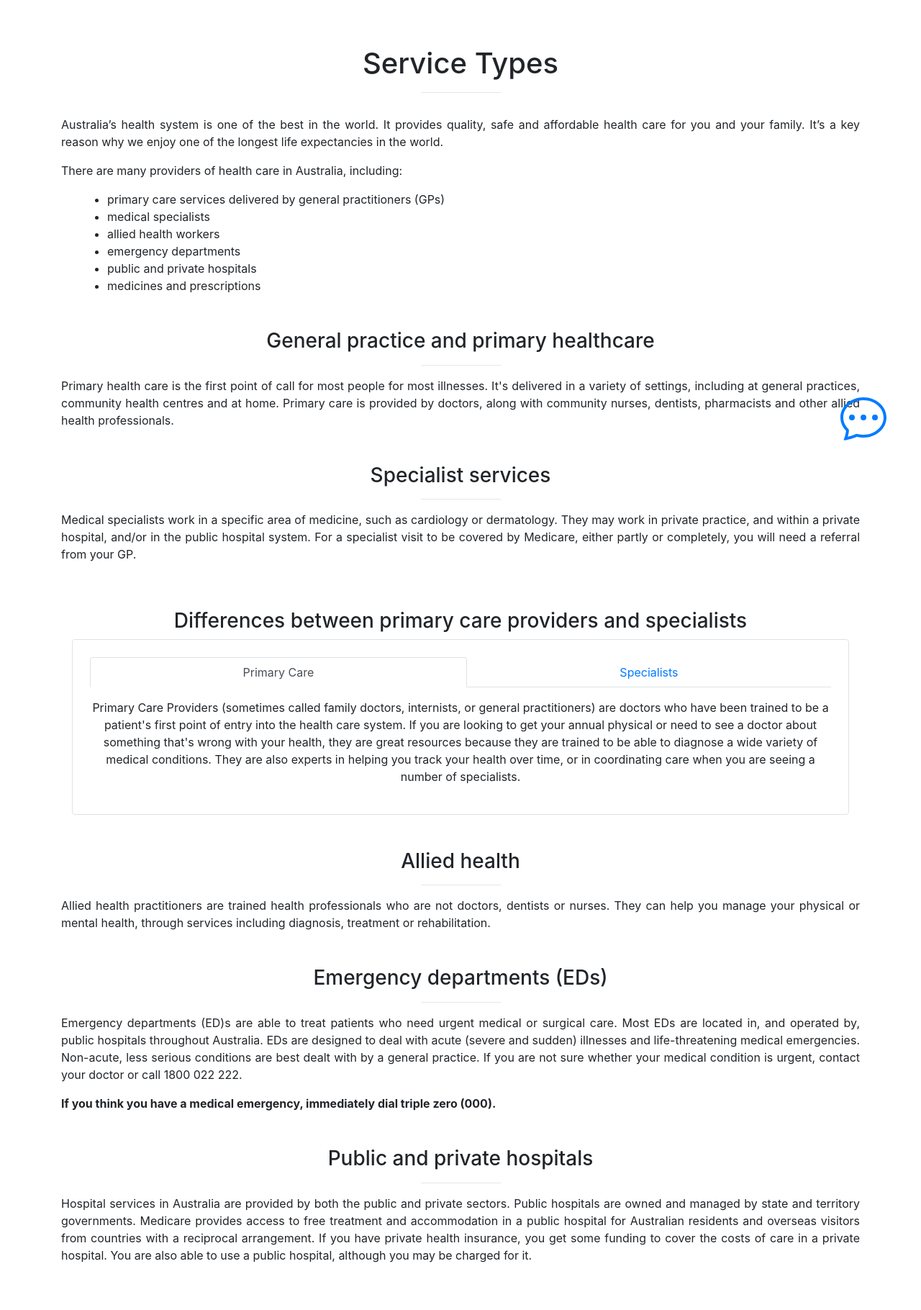
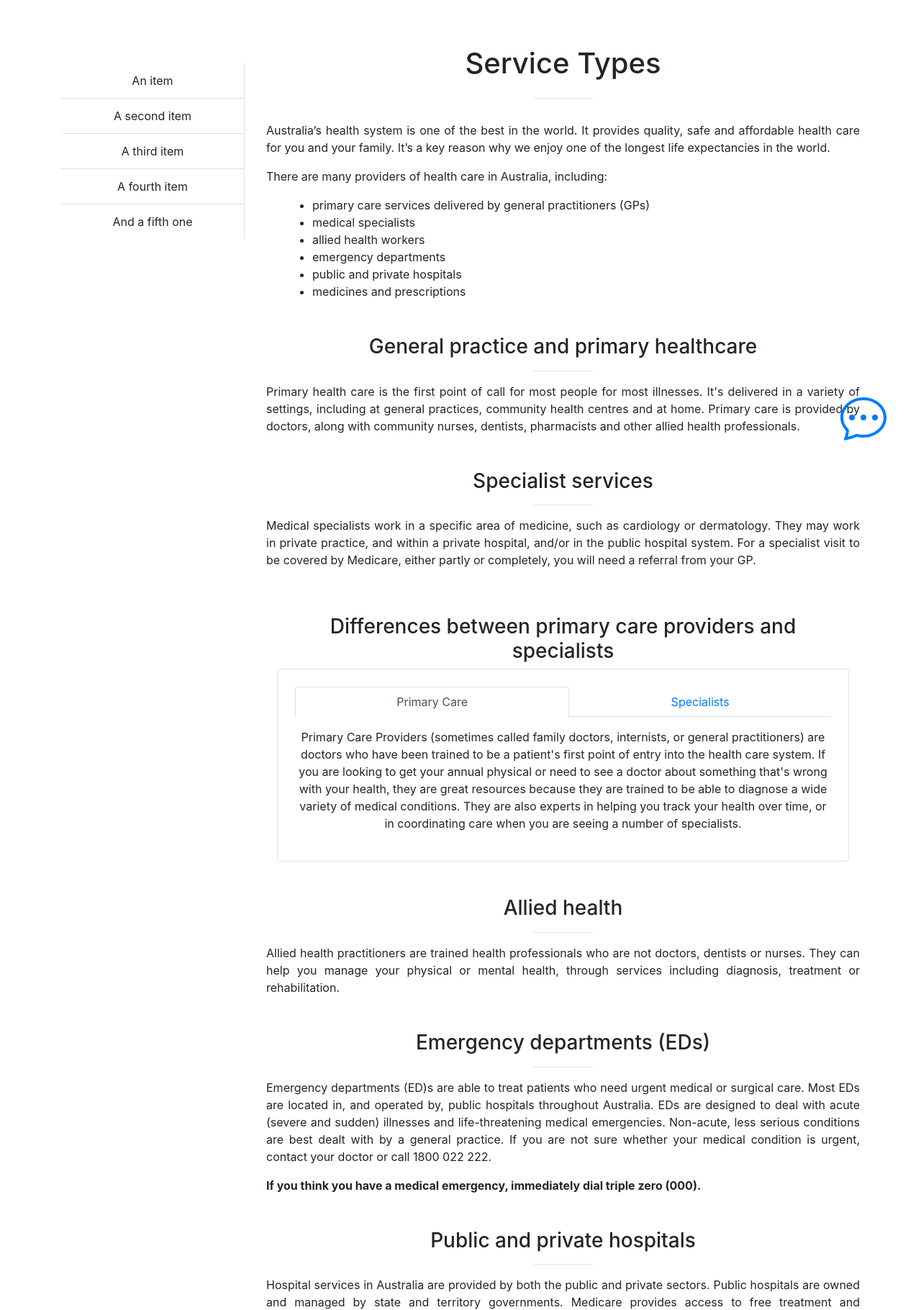
Before and after one commit to hacker0limbo/deco3801-anyway, a CodeIgniter app: page /CI/service/servicetype in a window 1280 px wide. Shown: the part 140-1960 px from the top of the page at 72% size. Run offline with CodeIgniter, Linux system fonts and the light colour scheme; some libraries are stand-ins or nearby versions.

Commit message:
feat: add toc for servicetype

```diff
--- a/CI/application/views/serviceType.php
+++ b/CI/application/views/serviceType.php
@@ -8,8 +8,22 @@
 </div>
 
 <div class="container my-5 text-center">
+  <div class="row">
+    <div class="col-md-3">
+      <div class="toc position-sticky" style="top: 2rem; overflow: auto;">
+        <ul class="list-group list-group-flush my-4 border-right ">
+          <li class="list-group-item">An item</li>
+          <li class="list-group-item">A second item</li>
+          <li class="list-group-item">A third item</li>
+          <li class="list-group-item">A fourth item</li>
+          <li class="list-group-item">And a fifth one</li>
+        </ul>
+      </div>
+    </div>
+
+    <div class="col-md-9">
       <h1><?php echo $serviceType?></h1>
-  <hr class="my-3" style="margin: auto; width: 10%;">
+      <hr class="mt-4" style="margin: auto; width: 10%;">
       <div style="margin-top: 2em; margin-bottom: 2em;" >
         <p class="text-justify">
           <?php echo $p1 ?>
@@ -118,5 +132,6 @@
         <p class="text-justify"><?php echo $medicines_p1?></p>
       </div>
 
-
     </div>
+  </div>
+</div>
```
Lines whose indentation alone changed are shown as unchanged.
